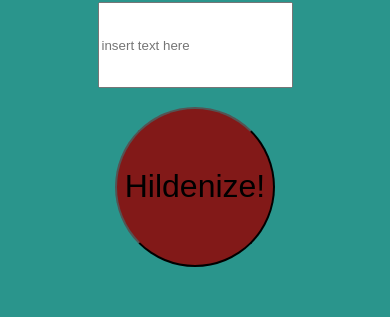
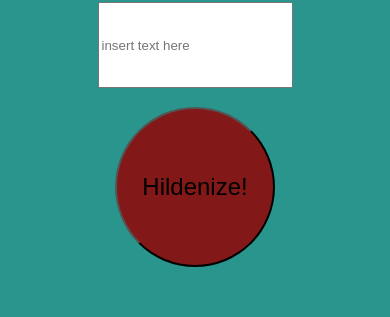
Before and after one commit to ryanpburnett/aou-removal, a plain HTML site: page index.html in a window 390 px wide. Shown: the part 139-456 px from the top of the page. Drawn offline with Linux system fonts and the light colour scheme.

Commit message:
happy meadium between last two changes

```diff
--- a/style.css
+++ b/style.css
@@ -103,7 +103,7 @@ button:focus {
         font-size: .75rem;
     }
 
-    /* #button {
-        font-size: 1rem;
-    } */
+    #button {
+        font-size: 1.5rem;
+    }
 }
```
